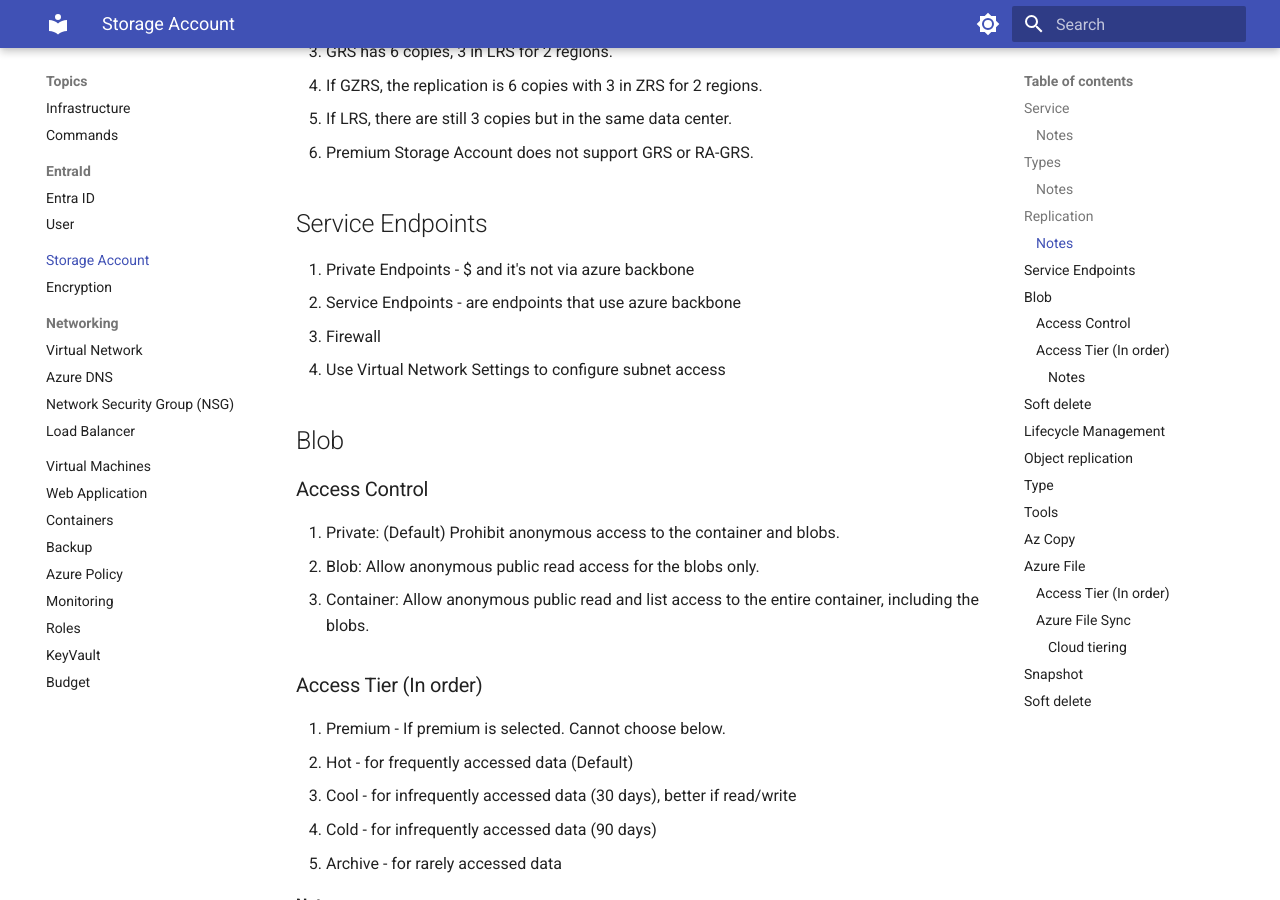
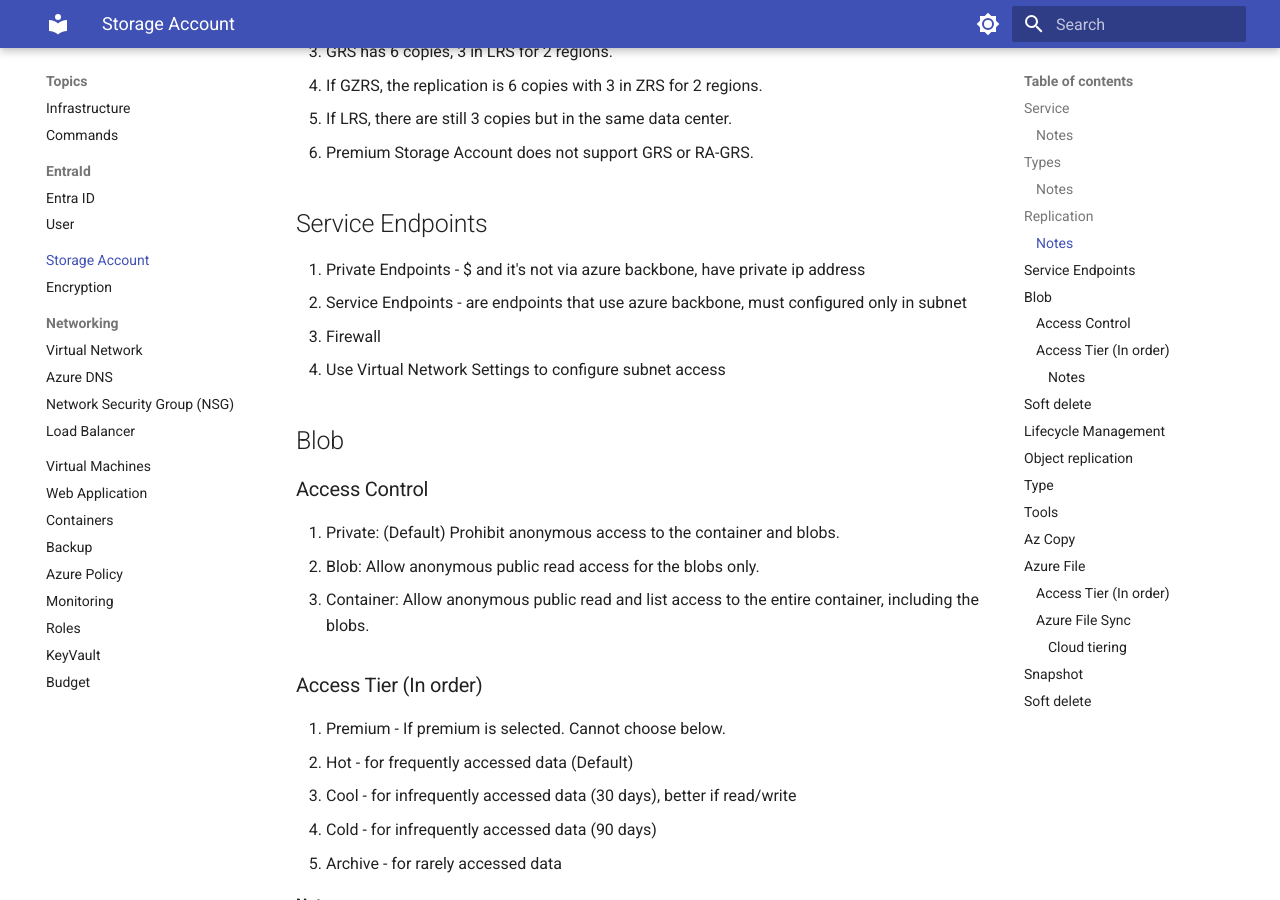
Before and after one commit to yoonghan/AZ-104-Azure-Administrator-Associate, an MkDocs documentation site: the page built from docs/Storage-Account.md, in a window 1280 px wide and 900 px high, scrolled down 1871 px. Built offline with MkDocs 1.6.1 and Material for MkDocs 9.7.7, drawn with Linux system fonts in a browser that asks for light colours.

Commit message:
Update service endpoint

```diff
--- a/docs/Storage-Account.md
+++ b/docs/Storage-Account.md
@@ -48,8 +48,8 @@
 6. Premium Storage Account does not support GRS or RA-GRS.
 
 ## Service Endpoints
-1. Private Endpoints - $ and it's not via azure backbone
-2. Service Endpoints - are endpoints that use azure backbone
+1. Private Endpoints - $ and it's not via azure backbone, have private ip address
+2. Service Endpoints - are endpoints that use azure backbone, must configured only in subnet
 3. Firewall
 4. Use Virtual Network Settings to configure subnet access
 
```
Also changed, not shown: docs/Virtual-Network.md (+1 -1 lines).
